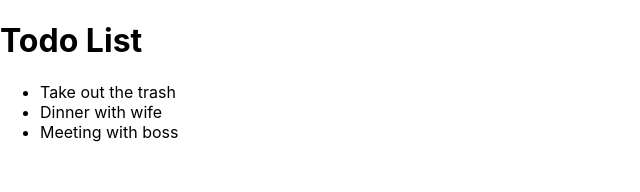
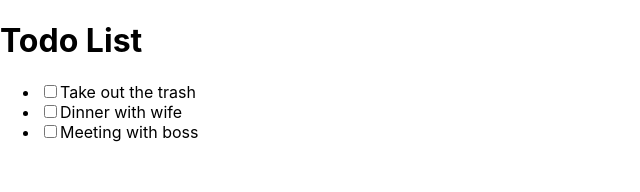
Before and after one commit to barakadanny/ToDo-App-Reactjs, a React (Create React App) app: page / in a window 1280 px wide. Shown: the top 192 px of the page, without its empty margins (0-640 px from the left). Built offline with nearby package versions, Linux system fonts and the light colour scheme.

Commit message:
Add checkbox event handler(initial)

```diff
--- a/src/components/TodoContainer.js
+++ b/src/components/TodoContainer.js
@@ -22,11 +22,30 @@
       },
     ],
   };
+
+  handleChange = (id) => {
+    this.setState((prevState) => {
+      return {
+        todos: prevState.todos.map((todo) => {
+          if (todo.id === id) {
+            return {
+              ...todo,
+              completed: !todo.completed,
+            };
+          }
+          return todo;
+        }),
+      };
+    });
+  };
   render() {
     return (
       <div className='todo-container'>
         <Header />
-        <TodoList todos={this.state.todos} />
+        <TodoList
+          todos={this.state.todos}
+          handleChangeProps={this.handleChange}
+        />
       </div>
     );
   }
--- a/src/components/TodoItem.js
+++ b/src/components/TodoItem.js
@@ -1,7 +1,16 @@
 import React from 'react';
 
 function TodoItem(props) {
-  return <li>{props.todo.title}</li>;
+  return (
+    <li>
+      <input
+        type='checkbox'
+        checked={props.todo.completed}
+        onChange={() => props.handleChangeProps(props.todo.id)}
+      />
+      {props.todo.title}
+    </li>
+  );
 }
 
 export default TodoItem;
--- a/src/components/TodoList.js
+++ b/src/components/TodoList.js
@@ -7,7 +7,11 @@
       <div className='todo-list'>
         <ul>
           {this.props.todos.map((todo) => (
-            <TodoItem key={todo.id} todo={todo} />
+            <TodoItem
+              key={todo.id}
+              todo={todo}
+              handleChangeProps={this.props.handleChangeProps}
+            />
           ))}
         </ul>
       </div>
```
